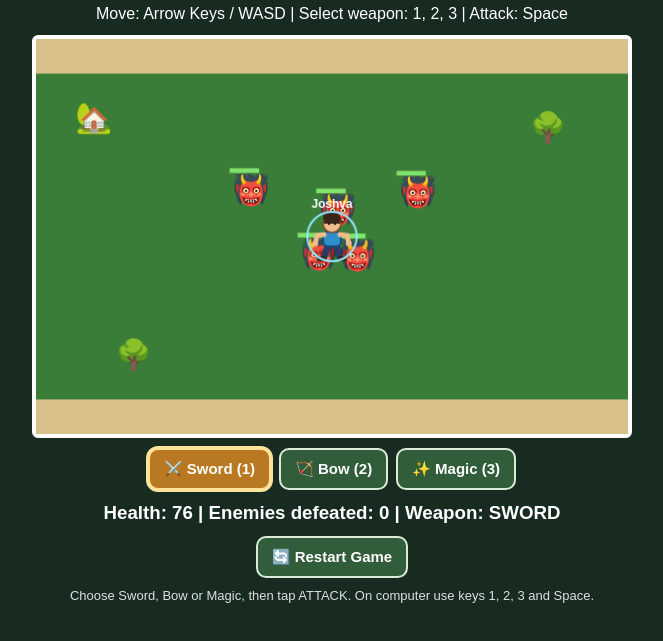
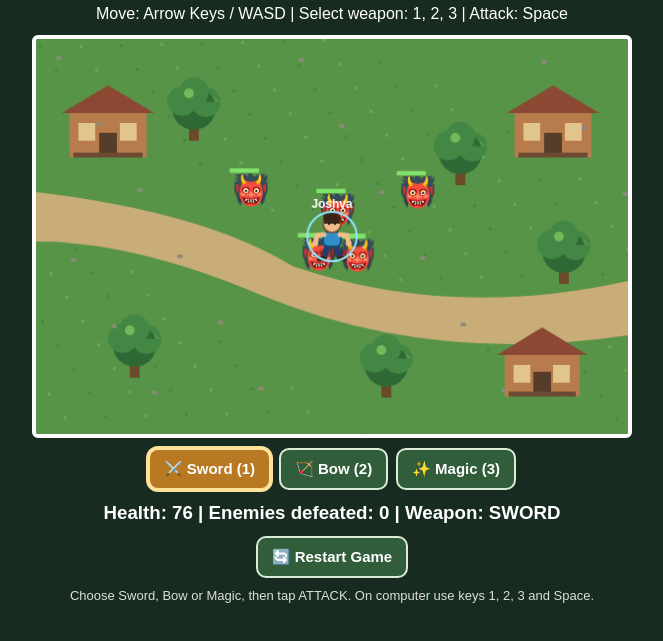
Before and after one commit to joshva301/joshva-village-hero, a plain HTML site: page index.html in a window 1280 px wide. Shown: the part 55-696 px from the top of the page, without its empty margins (308-971 px from the left). Drawn offline with Linux system fonts and the light colour scheme.

Commit message:
Improve village scenery with detailed terrain, houses, trees and paths

```diff
--- a/index.html
+++ b/index.html
@@ -132,10 +132,24 @@ function drawJoshva(){
  if(attackFlash>0){ctx.font="22px Arial";ctx.fillText(weapon==="sword"?"⚔️":weapon==="bow"?"🏹":"✨",22,-8);}
  ctx.restore();
 }
+function drawHouse(x,y,w,h){
+ ctx.fillStyle="#b87b4b";ctx.fillRect(x,y+18,w,h-18);
+ ctx.fillStyle="#8b4934";ctx.beginPath();ctx.moveTo(x-8,y+20);ctx.lineTo(x+w/2,y-8);ctx.lineTo(x+w+8,y+20);ctx.closePath();ctx.fill();
+ ctx.fillStyle="#e2c58d";ctx.fillRect(x+9,y+30,17,18);ctx.fillRect(x+w-27,y+30,17,18);
+ ctx.fillStyle="#563c2b";ctx.fillRect(x+w/2-9,y+h-25,18,25);ctx.fillStyle="#6d4a32";ctx.fillRect(x+4,y+h-5,w-8,5);
+}
+function drawTree(x,y){
+ ctx.fillStyle="#6c4928";ctx.fillRect(x-5,y+10,10,23);ctx.fillStyle="#2e6935";ctx.beginPath();ctx.arc(x,y,22,0,Math.PI*2);ctx.fill();
+ ctx.fillStyle="#438744";ctx.beginPath();ctx.arc(x-12,y-7,15,0,Math.PI*2);ctx.arc(x+12,y-6,15,0,Math.PI*2);ctx.arc(x,y-16,15,0,Math.PI*2);ctx.fill();ctx.fillStyle="#75b85b";ctx.beginPath();ctx.arc(x-5,y-15,5,0,Math.PI*2);ctx.fill();
+}
 function draw(){
- ctx.clearRect(0,0,600,400);ctx.fillStyle="#397d38";ctx.fillRect(0,0,600,400);
- ctx.fillStyle="#d9c18b";ctx.fillRect(0,0,600,35);ctx.fillRect(0,365,600,35);
- ctx.font="30px Arial";ctx.fillText("🏡",40,90);ctx.fillText("🌳",500,100);ctx.fillText("🌳",80,330);
+ ctx.clearRect(0,0,600,400);
+ ctx.fillStyle="#579447";ctx.fillRect(0,0,600,400);
+ for(let i=0;i<150;i++){const x=(i*73+19)%600,y=(i*47+31)%400;ctx.fillStyle=i%2?"#69a951":"#4c873e";ctx.fillRect(x,y,3,3);}
+ ctx.fillStyle="#c9ad78";ctx.beginPath();ctx.moveTo(0,155);ctx.quadraticCurveTo(170,175,260,230);ctx.quadraticCurveTo(420,285,600,245);ctx.lineTo(600,300);ctx.quadraticCurveTo(400,330,230,260);ctx.quadraticCurveTo(100,205,0,205);ctx.closePath();ctx.fill();
+ drawHouse(34,55,78,65);drawHouse(485,55,78,65);drawHouse(475,300,76,62);
+ drawTree(160,70);drawTree(430,115);drawTree(100,310);drawTree(535,215);drawTree(355,330);
+ for(let i=0;i<18;i++){ctx.fillStyle="#8c8b78";ctx.beginPath();ctx.ellipse((i*41+23)%600,(i*67+19)%400,3,2,0,0,Math.PI*2);ctx.fill();}
  enemies.forEach(m=>{
  ctx.font="30px Arial";ctx.fillText("👹",m.x-12,m.y+10);
  ctx.fillStyle="#5b1d1d";ctx.fillRect(m.x-15,m.y-22,30,5);
```
